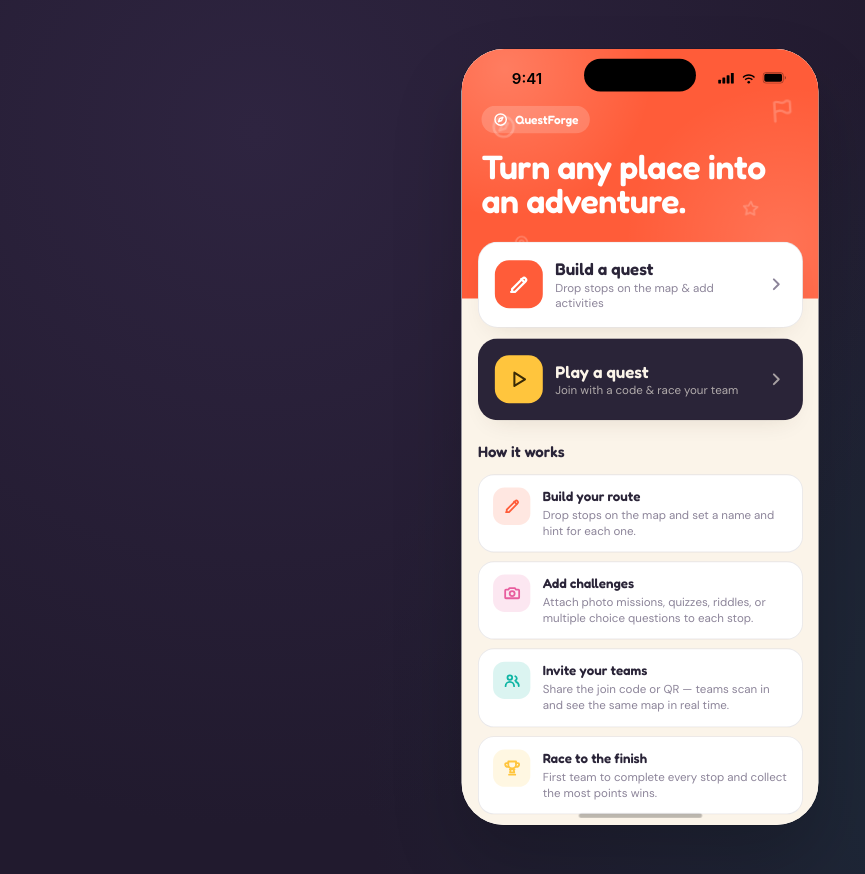
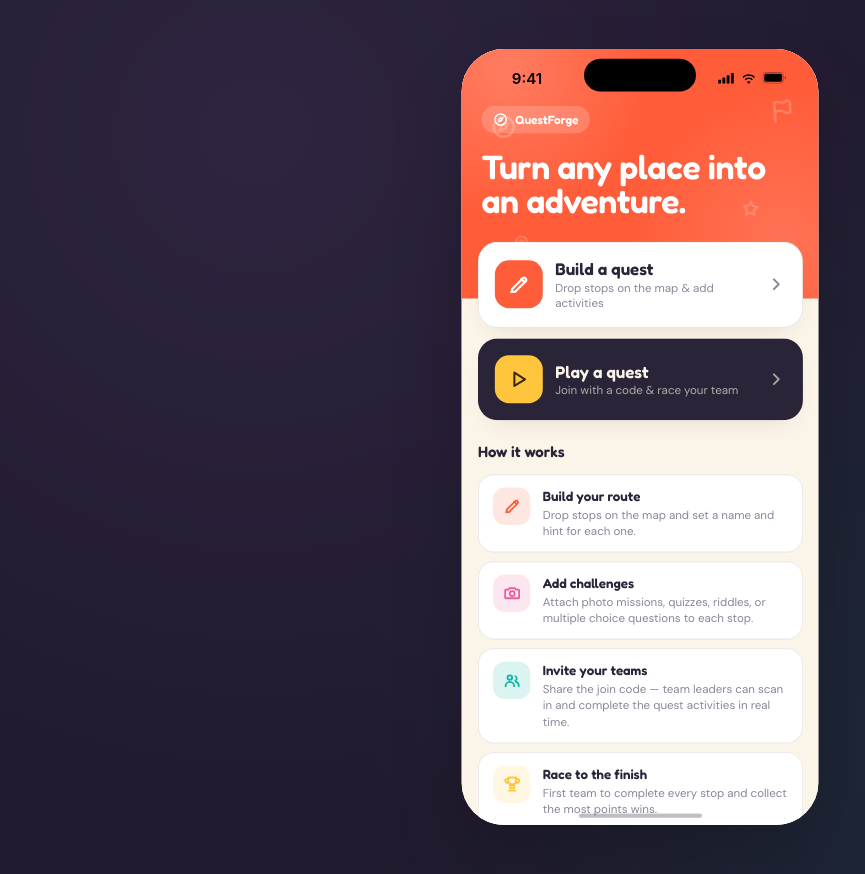
Before and after one commit to yipgeralyn-boop/QuestForge, a React (Vite) app: page / in a window 1280 px wide. Shown: the whole page, without its empty margins (0-865 px from the left). Built offline with nearby package versions, Linux system fonts and the light colour scheme.

Commit message:
Update home screen invite teams description

```diff
--- a/src/screens/HomeScreen.jsx
+++ b/src/screens/HomeScreen.jsx
@@ -53,7 +53,7 @@ export default function HomeScreen({ race, go, t, mapStyle }) {
             {[
               ['edit',    'var(--qf-primary)',   'Build your route',        'Drop stops on the map and set a name and hint for each one.'],
               ['camera',  '#E85D9E',             'Add challenges',          'Attach photo missions, quizzes, riddles, or multiple choice questions to each stop.'],
-              ['users',   'var(--qf-secondary)', 'Invite your teams',       'Share the join code or QR — teams scan in and see the same map in real time.'],
+              ['users',   'var(--qf-secondary)', 'Invite your teams',       'Share the join code — team leaders can scan in and complete the quest activities in real time.'],
               ['trophy',  'var(--qf-accent)',    'Race to the finish',      'First team to complete every stop and collect the most points wins.'],
             ].map(([icon, tint, title, desc], i) => (
               <div key={i} style={{ display: 'flex', gap: 14, padding: '14px 16px', borderRadius: 18, background: 'var(--qf-surface)', border: '1px solid var(--qf-line)' }}>
```
